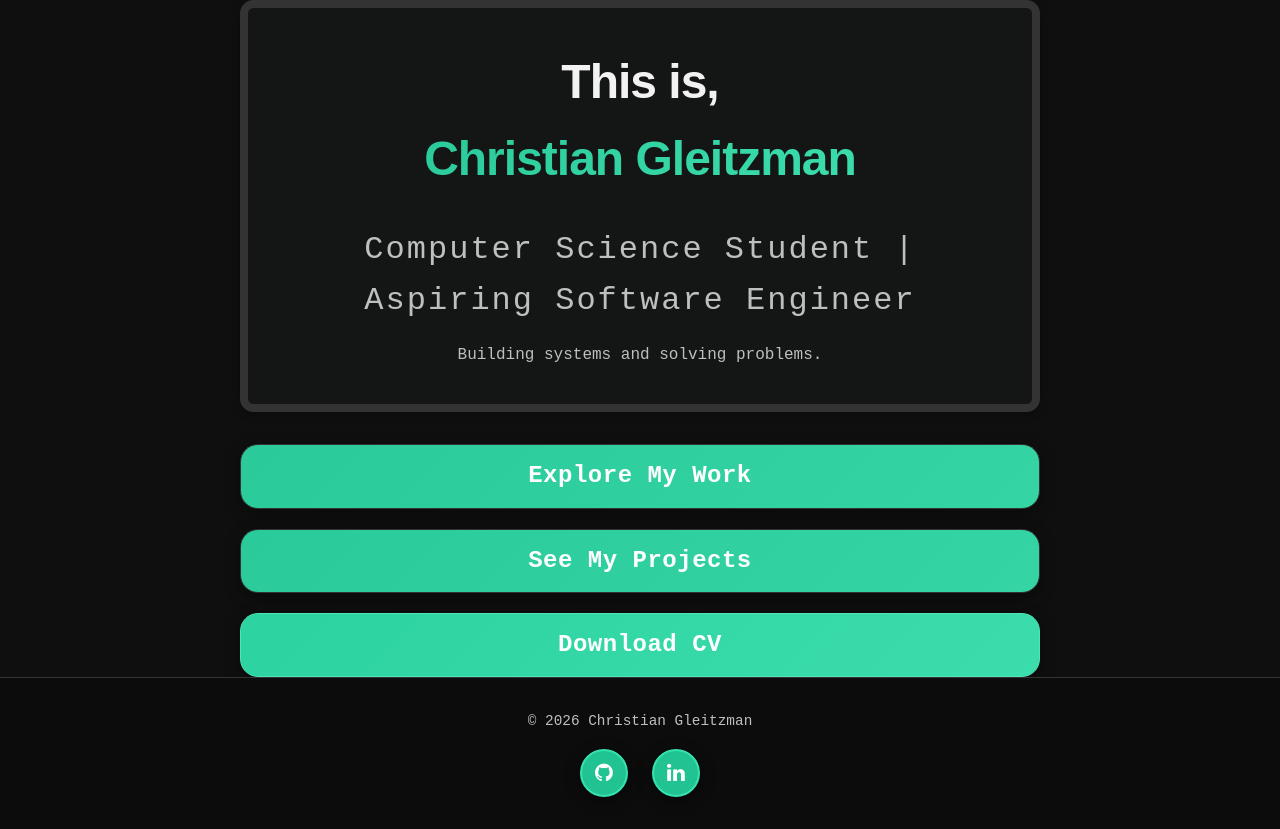
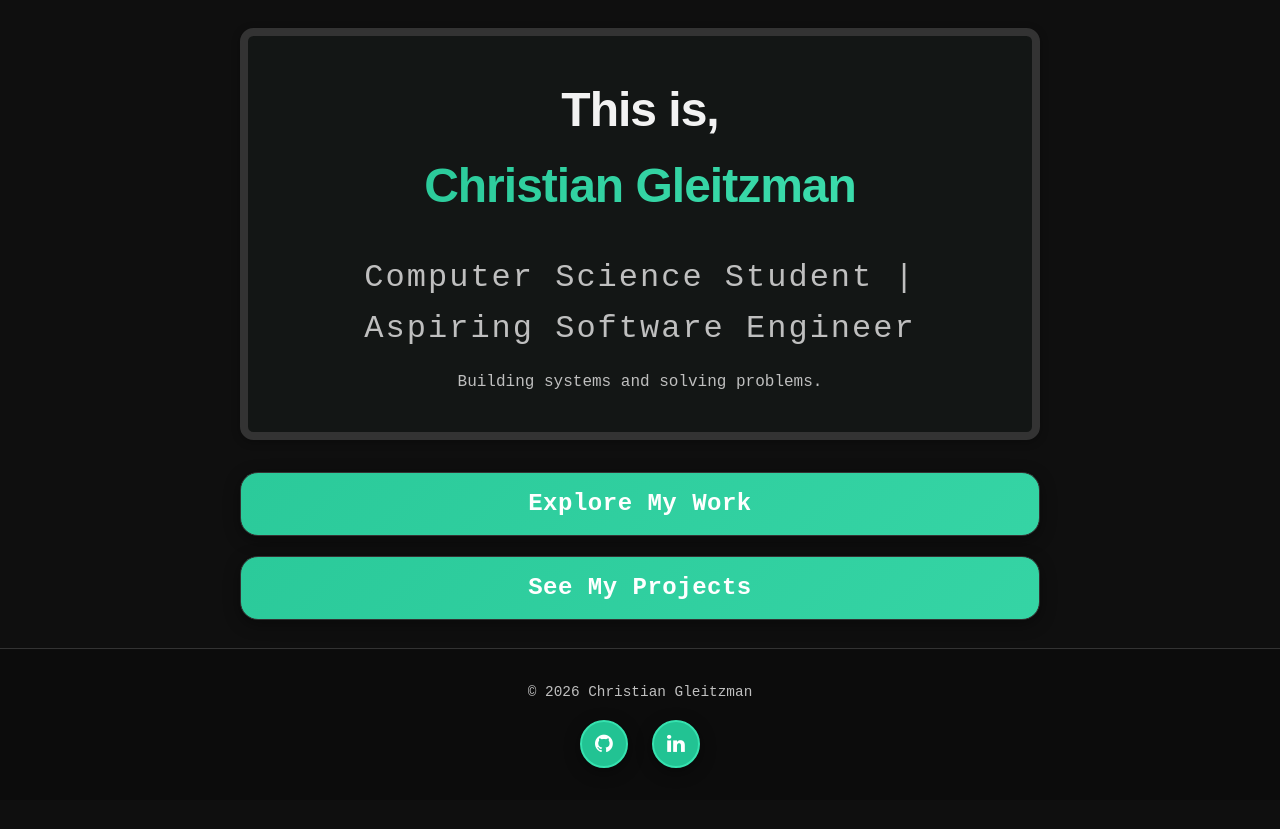
Before and after one commit to ChristianGleitzman/ChristianGleitzman.github.io, a Next.js app: page / in a window 1280 px wide. After the commit the page ends 800 px from the top, so only its background shows below. Built offline with nearby package versions, Linux system fonts and the light colour scheme.

Commit message:
hidden cv

```diff
--- a/app/page.tsx
+++ b/app/page.tsx
@@ -11,9 +11,9 @@ export default function Home() {
       <div className="button-container">
         <SoundButton href="/about" text="Explore My Work" soundFile="btnHov" />
         <SoundButton href="/projects" text="See My Projects" soundFile="btnHov" />
-        <a href="/cv.pdf" className="btn cv-button" download>
+        {/* <a href="/cv.pdf" className="btn cv-button" download>
           Download CV
-        </a>
+        </a> */}
       </div>
     </div>
   );
```
